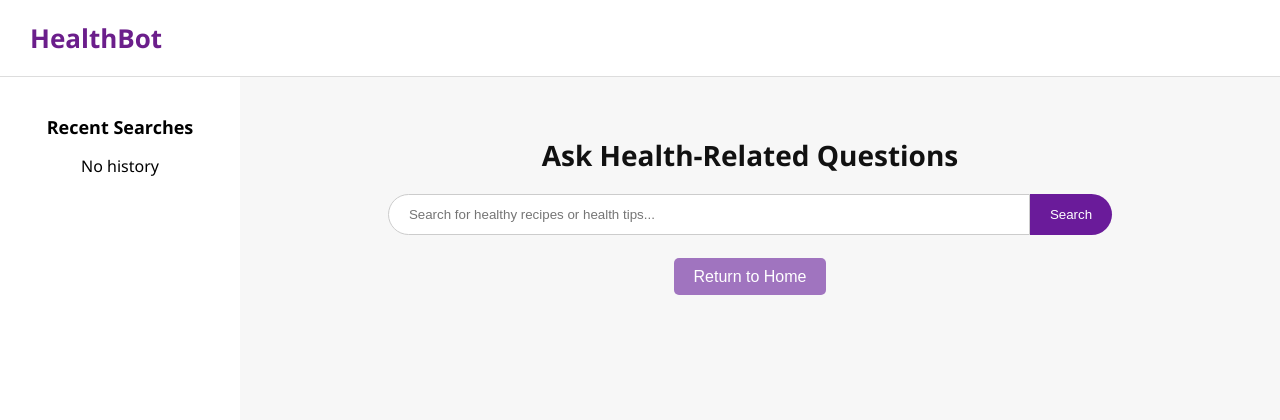
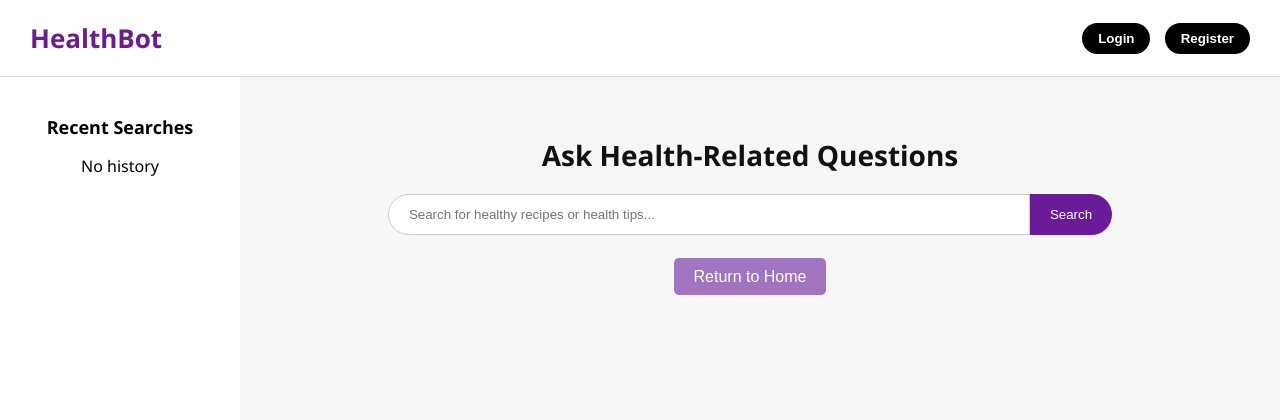
Before and after one commit to Swathi14102000/healthbot, a Flask app: page /search in a window 1280 px wide. Shown: the top 420 px of the page. Run offline with Flask 3, Linux system fonts and the light colour scheme; data comes from the database, SQL or seed files in the repository.

Commit message:
Update base.html

```diff
--- a/templates/partials/base.html
+++ b/templates/partials/base.html
@@ -69,17 +69,15 @@
             <a href="{{ url_for('home') }}">HealthBot</a>
         </div>
 
-        {% if request.endpoint == 'home' %}
         <div class="nav-buttons">
             {% if session.user %}
                 <span>Welcome, {{ session.user }}!</span>
-                <button onclick="window.location.href='/logout'">Logout</button>
+                <button onclick="window.location.href='{{ url_for('logout') }}'">Logout</button>
             {% else %}
-                <button onclick="window.location.href='/login'">Login</button>
-                <button onclick="window.location.href='/register'">Register</button>
+                <button onclick="window.location.href='{{ url_for('login') }}'">Login</button>
+                <button onclick="window.location.href='{{ url_for('register') }}'">Register</button>
             {% endif %}
         </div>
-        {% endif %}
     </header>
 
     <!-- Main Content Block -->
```
